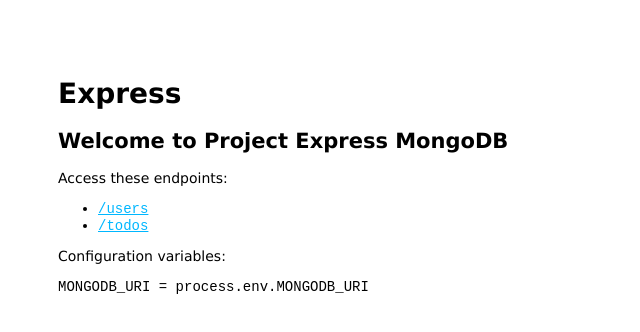
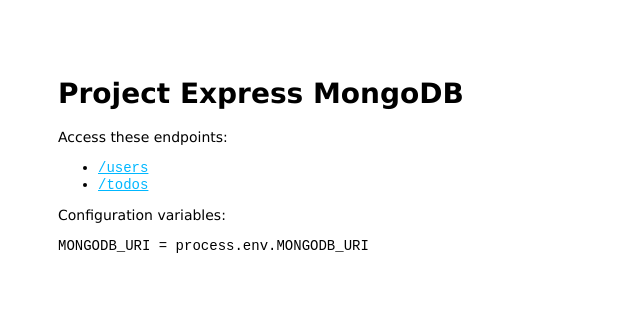
Before and after one commit to impactbyte-learn/project-express, a website: page public/index.html in a window 1280 px wide. Shown: the whole page, without its empty margins (0-640 px from the left). Drawn offline with Linux system fonts and the light colour scheme.

Commit message:
Update header

```diff
--- a/public/index.html
+++ b/public/index.html
@@ -9,8 +9,7 @@
   </head>
   <body>
     <header>
-      <h1>Express</h1>
-      <h2>Welcome to Project Express MongoDB</h2>
+      <h1>Project Express MongoDB</h1>
     </header>
 
     <section>
```
